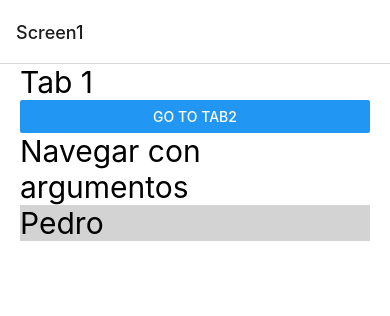
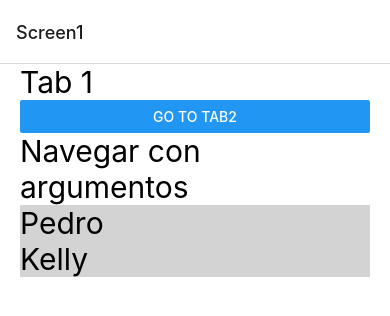
Before and after one commit to grupoudea/navigator-react-native, a React Native app: screen /Screen1 in a window 390 px wide. Shown: the top 316 px of the page. Built offline with nearby package versions, Linux system fonts and the light colour scheme.

Commit message:
se agrega routerparams

```diff
--- a/src/screens/PersonScreen.tsx
+++ b/src/screens/PersonScreen.tsx
@@ -4,14 +4,19 @@ import { Button, Text, View } from 'react-native'
 import { styles } from '../theme/AppTheme'
 import { useEffect } from 'react';
 
+interface RouterParams {
+    id: number;
+    nombre: string;
+}
+
 interface Props extends StackScreenProps<any, any>{};
 
 const PersonScreen = ({navigation, route}: Props) => {
-    const params = route.params;
+    const params = route.params as RouterParams;
 
     useEffect(() => {
         navigation.setOptions({
-            title: params!.nombre
+            title: params.nombre
         })
 
     })
--- a/src/screens/Screen1.tsx
+++ b/src/screens/Screen1.tsx
@@ -23,6 +23,15 @@ const Screen1 = ({navigation}: Props) => {
           <Text style={styles.title}>Pedro</Text>
         </TouchableOpacity>
 
+        <TouchableOpacity
+          style={{backgroundColor: '#d3d3d3'}}
+          onPress={() => navigation.navigate('PersonScreen', {
+            id: 2,
+            nombre: 'Kelly'
+          })} >
+          <Text style={styles.title}>Kelly</Text>
+        </TouchableOpacity>
+
     </View>
   )
 }
```
